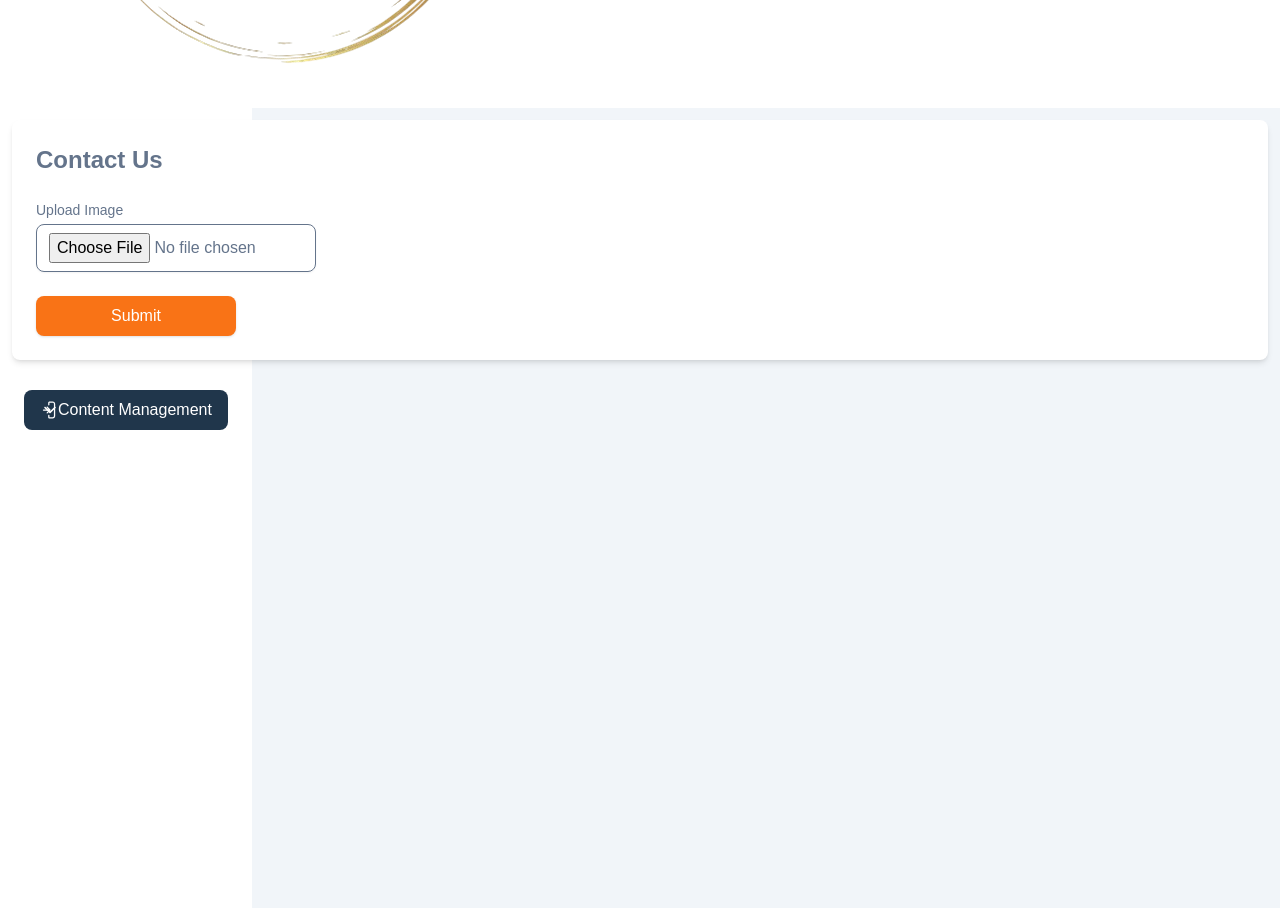
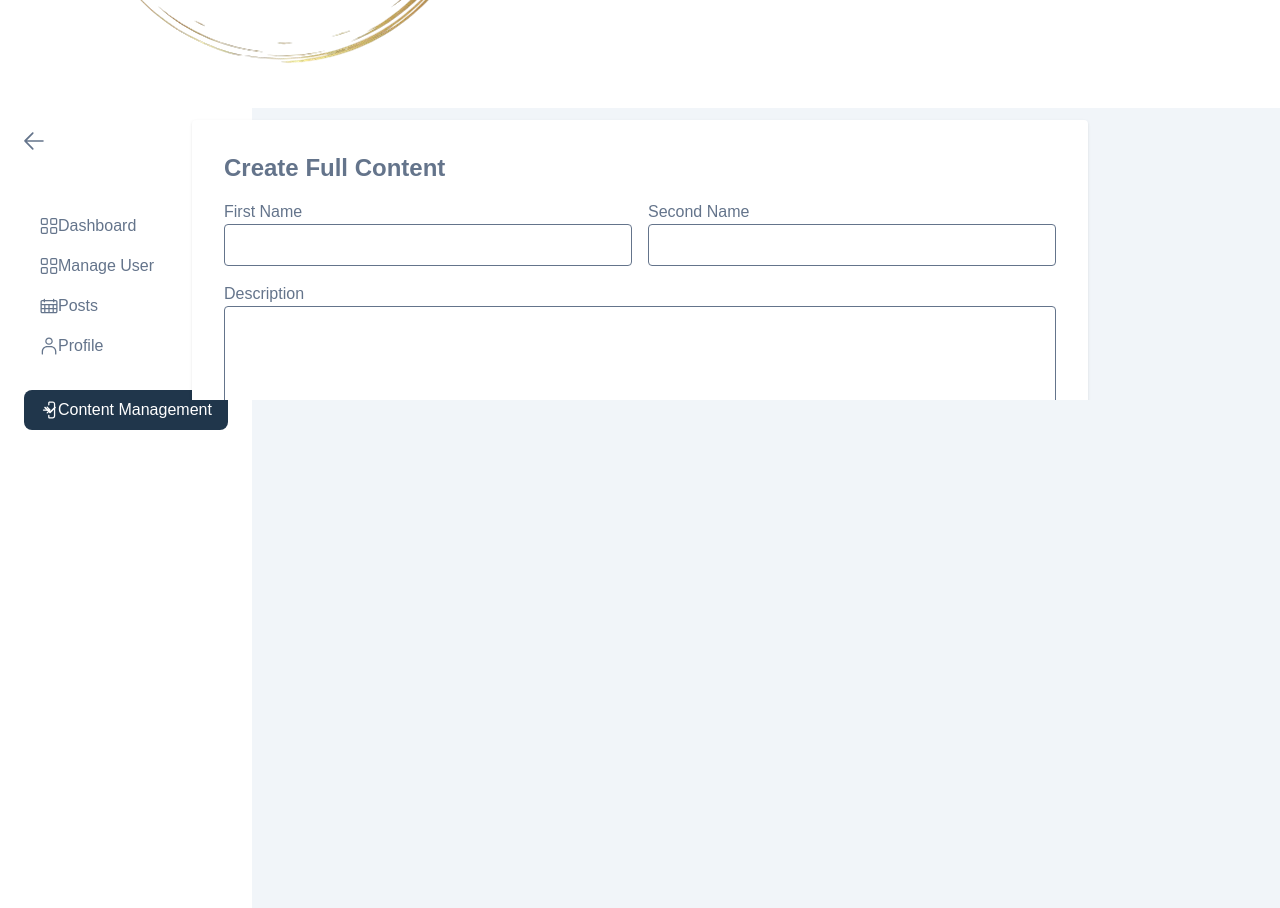
Before and after one commit to Sandeshstha0/Cap_frontend, a Next.js app: page /admin/cms/contactus in a window 1280 px wide. Shown: the part 400-1308 px from the top of the page. Built offline with nearby package versions, Linux system fonts and the light colour scheme.

Commit message:
validation

```diff
--- a/src/pages/admin/cms/contactus/index.tsx
+++ b/src/pages/admin/cms/contactus/index.tsx
@@ -1,86 +1,166 @@
-import { useState } from "react";
-import { useForm, SubmitHandler } from "react-hook-form";
-import axiosInstance from "@/utils/axiosInstance";
-import { ToastContainer, toast } from "react-toastify";
-import "react-toastify/dist/ReactToastify.css";
-import DefaultLayout from "@/Components/globalComponent/Admin/Layouts/DefaultLayout";
+import React from 'react';
+import { useForm } from 'react-hook-form';
+import DefaultLayout from '@/Components/globalComponent/Admin/Layouts/DefaultLayout';
+import axiosInstance from '@/utils/axiosInstance';
 
-interface FormData {
-  name: string;
-  email: string;
-  message: string;
+const FullContentForm = () => {
+  const { register, handleSubmit, reset } = useForm();
+
+  const onSubmit = async (data: any) => {
+    const formData = new FormData();
+
+    // Append all fields
+    Object.keys(data).forEach((key) => {
+      if (key.includes('Image') || key === 'logo') {
+        formData.append(key, data[key][0]); // File inputs
+      } else {
+        formData.append(key, data[key]); // Other inputs
       }
+    });
 
-const ContactUs: React.FC = () => {
-  const { register, handleSubmit, formState: { errors } } = useForm<FormData>();
-  const [image, setImage] = useState<File | null>(null);
-  const [imagePreview, setImagePreview] = useState<string | null>(null);
-
-  const handleSubmits: SubmitHandler<FormData> = async (data) => {
-    const formData = new FormData();
-    formData.append("name", data.name);
-    formData.append("email", data.email);
-    formData.append("message", data.message);
-    if (image) {
-      formData.append("image", image);
-    }
+    // Log the formData
+    console.log('FormData content:');
+    formData.forEach((value, key) => {
+      console.log(`${key}:`, value);
+    });
 
     try {
-      const response = await axiosInstance.post("/contact-us", formData, {
+      const response = await axiosInstance.post('http://localhost:8080/api/v1/contents', formData, {
         headers: {
-          "Content-Type": "multipart/form-data",
+          'Content-Type': 'multipart/form-data',
         },
       });
-      toast.success("Message sent successfully");
-    } catch (error) {
-      console.error("Error sending message:", error);
-      toast.error("Failed to send message. Please try again.");
-    }
-  };
-
-  const handleImageChange = (e: React.ChangeEvent<HTMLInputElement>) => {
-    if (e.target.files) {
-      const selectedImage = e.target.files[0];
-      setImage(selectedImage);
-      const previewUrl = URL.createObjectURL(selectedImage);
-      setImagePreview(previewUrl);
+      alert('Content created successfully!');
+    } catch (error: any) {
+      console.error('Error:', error.response || error.message);
+      alert('Failed to create content. Please try again.');
     }
   };
 
   return (
     <DefaultLayout>
-      <ToastContainer />
-      <div className="mx-auto p-6 bg-white shadow-md rounded-lg">
-        <h2 className="text-2xl font-semibold mb-6">Contact Us</h2>
-        <form onSubmit={handleSubmit(handleSubmits)}>
+      <div className="max-w-4xl mx-auto p-8 bg-white shadow rounded">
+        <h1 className="text-2xl font-bold mb-4">Create Full Content</h1>
+        <form onSubmit={handleSubmit(onSubmit)} encType="multipart/form-data">
+          {/* Basic Fields */}
+          <div className="grid grid-cols-1 md:grid-cols-2 gap-4">
+            <div>
+              <label className="block text-gray-700">First Name</label>
+              <input
+                type="text"
+                {...register('firstName', { required: true })}
+                className="w-full p-2 border border-gray-300 rounded"
+              />
+            </div>
+            <div>
+              <label className="block text-gray-700">Second Name</label>
+              <input
+                type="text"
+                {...register('secondName', { required: true })}
+                className="w-full p-2 border border-gray-300 rounded"
+              />
+            </div>
+          </div>
 
-          {/* Image Upload */}
-          <div className="mt-6">
-            <label className="block text-sm font-medium text-gray-700">
-              Upload Image
-            </label>
+          <div className="mt-4">
+            <label className="block text-gray-700">Description</label>
+            <textarea
+              {...register('description', { required: true })}
+              className="w-full p-2 border border-gray-300 rounded"
+              rows={4}
+            />
+          </div>
+
+          {/* Content Fields */}
+          <div className="grid grid-cols-1 md:grid-cols-2 gap-4 mt-4">
+            {['content2', 'content21', 'content3', 'content31', 'content32', 'content33'].map((field) => (
+              <div key={field}>
+                <label className="block text-gray-700">{field.replace(/([0-9])/g, ' $1')}</label>
+                <input
+                  type="text"
+                  {...register(field)}
+                  className="w-full p-2 border border-gray-300 rounded"
+                />
+              </div>
+            ))}
+          </div>
+
+          {/* About Us Section */}
+          <div className="mt-4">
+            <label className="block text-gray-700">About Us</label>
+            <textarea
+              {...register('aboutUs')}
+              className="w-full p-2 border border-gray-300 rounded"
+              rows={4}
+            />
+          </div>
+          <div className="mt-4">
+            <label className="block text-gray-700">About Us Description</label>
+            <textarea
+              {...register('aboutUsDescription')}
+              className="w-full p-2 border border-gray-300 rounded"
+              rows={4}
+            />
+          </div>
+
+          {/* Links */}
+          <div className="grid grid-cols-1 md:grid-cols-2 gap-4 mt-4">
+            {Array.from({ length: 4 }, (_, index) => (
+              <div key={index + 1}>
+                <label className="block text-gray-700">{`Link ${index + 1}`}</label>
+                <input
+                  type="text"
+                  {...register(`link${index + 1}`)}
+                  className="w-full p-2 border border-gray-300 rounded"
+                />
+              </div>
+            ))}
+          </div>
+
+          {/* Contact Details */}
+          <div className="grid grid-cols-1 md:grid-cols-2 gap-4 mt-4">
+            <div>
+              <label className="block text-gray-700">Mail</label>
+              <input
+                type="email"
+                {...register('mail', { required: true })}
+                className="w-full p-2 border border-gray-300 rounded"
+              />
+            </div>
+            <div>
+              <label className="block text-gray-700">Phone Number</label>
+              <input
+                type="tel"
+                {...register('phoneNumber', { required: true })}
+                className="w-full p-2 border border-gray-300 rounded"
+              />
+            </div>
+          </div>
+
+          {/* File Uploads */}
+          {['logo', 'mainImage', 'content3Image', 'aboutUsImage'].map((fileField) => (
+            <div className="mt-4" key={fileField}>
+              <label className="block text-gray-700">{fileField.replace(/([A-Z])/g, ' $1')}</label>
               <input
                 type="file"
+                {...register(fileField)}
+                className="w-full"
                 accept="image/*"
-              onChange={handleImageChange}
-              className="mt-1 block w-70 border border-gray-300 rounded-lg shadow-sm py-2 px-3"
               />
-            {imagePreview && <img src={imagePreview} alt="Preview" className="mt-2 w-32 h-32 object-cover" />}
             </div>
+          ))}
 
           {/* Submit Button */}
-          <div className="mt-6">
           <button
             type="submit"
-              className="w-50 inline-flex justify-center items-center bg-orange-500 text-white px-4 py-2 rounded-lg shadow transition"
+            className="bg-blue-500 text-white px-4 py-2 rounded hover:bg-blue-600 mt-4"
           >
             Submit
           </button>
-          </div>
         </form>
       </div>
     </DefaultLayout>
   );
 };
 
-export default ContactUs;
+export default FullContentForm;
--- a/src/pages/user/transaction/expense/[id]/index.tsx
+++ b/src/pages/user/transaction/expense/[id]/index.tsx
@@ -163,7 +163,7 @@ const ExpenseDetail = () => {
             </div>
             <button
               onClick={handleBack}
-              className="text-4xl px-4 py-2 rounded-lg mb-4 text-orange-500 font-semibold hover:scale-125"
+              className="text-4xl px-4 py-2 rounded-lg mb-4 text-orange-500 font-semibold hover:scale-125 transition-transform duration-300 glow-effect"
             >
               <IoArrowBackCircleOutline />
             </button>
@@ -229,7 +229,7 @@ const ExpenseDetail = () => {
                   <tr key={item.id}>
                     <td className="px-6 py-4 whitespace-nowrap flex items-center ">
                       <span className="text-orange-500 font-semibold text-2xl">
-                        <MdOutlineAttachMoney  />
+                        <MdOutlineAttachMoney />
                       </span>
                       {item.amount}
                     </td>
--- a/src/pages/user/transaction/income/[id]/index.tsx
+++ b/src/pages/user/transaction/income/[id]/index.tsx
@@ -145,18 +145,7 @@ const IncomeDetails = () => {
     }
   };
 
-  const handleDeleteCategory = async () => {
-    if (confirm("Are you sure you want to delete this category?")) {
-      try {
-        await axiosInstance.delete(`/categories/${id}`);
-        toast.success("Category deleted successfully!");
-        router.push("/categories");
-      } catch (error) {
-        console.error("Error deleting category:", error);
-        toast.error("Failed to delete category.");
-      }
-    }
-  };
+
 
   return (
     <UserLayout>
@@ -174,8 +163,8 @@ const IncomeDetails = () => {
             </div>
             <button
               onClick={handleBack}
-              className="text-4xl px-4 py-2 rounded-lg mb-4 text-orange-500 font-semibold hover:scale-125"
-            >
+              className="text-4xl px-4 py-2 rounded-lg mb-4 text-orange-500 font-semibold hover:scale-125 transition-transform duration-300 glow-effect"
+              >
               <IoArrowBackCircleOutline />
             </button>
           </div>
--- a/src/styles/globals.css
+++ b/src/styles/globals.css
@@ -3,6 +3,23 @@
 @tailwind base;
 @tailwind components;
 @tailwind utilities;
+
+@keyframes glow {
+  0% {
+    box-shadow: 0 0 5px rgba(255, 165, 0, 0.5);
+  }
+  50% {
+    box-shadow: 0 0 20px rgba(255, 165, 0, 1), 0 0 30px rgba(255, 165, 0, 0.7);
+  }
+  100% {
+    box-shadow: 0 0 5px rgba(255, 165, 0, 0.5);
+  }
+}
+
+.glow-effect {
+  animation: glow 1.5s infinite;
+}
+
 
 @layer base {
   body {
@@ -77,6 +94,7 @@
 
 .apexcharts-xcrosshairs {
   @apply !fill-stroke dark:!fill-strokedark;
+
 }
 
 .apexcharts-gridline {
```
Also changed, not shown: src/Components/PageComponent/UserPage/Profile/UserPost.tsx (+4 -4 lines). Lines whose indentation alone changed are shown as unchanged.
